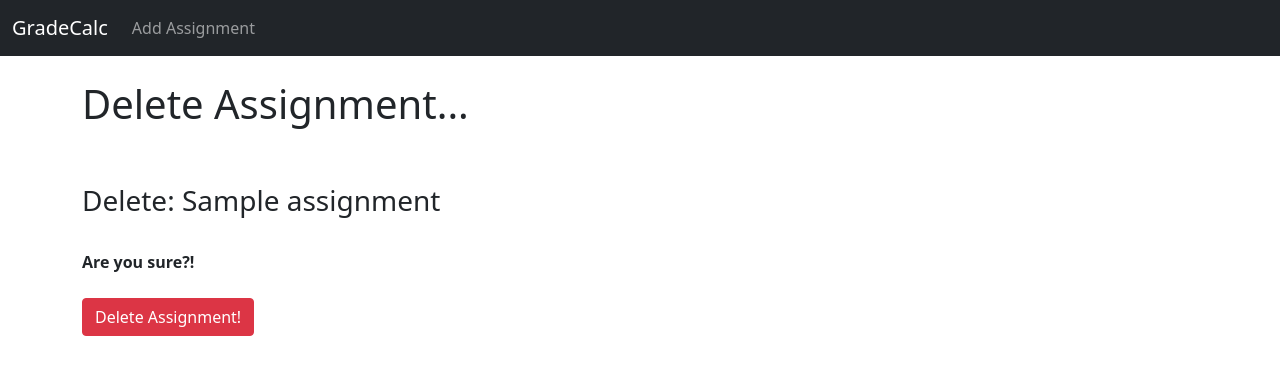
After one commit to jonathanwong110/WeightedAverage, a Django app: page /assignment/1/remove in a window 1280 px wide. The commit adds this page. Shown: the top 375 px of the page. Run offline with Django 4.2, Linux system fonts and the light colour scheme; tables that the repository leaves empty hold one stand-in row (values such as "Sample post").

Commit message:
assignments can now be deleted

```diff
--- /dev/null
+++ b/weightedaverage/myweightedaverage/templates/delete_assignment.html
@@ -0,0 +1,21 @@
+{% extends 'base.html' %}
+{% block title %}
+Delete Assignment!
+{% endblock %}
+{% block content %}
+
+
+<h1>Delete Assignment...</h1>
+<br/><br/>
+<h3>Delete: {{ assignment.name }}</h3>
+<br/>
+<div class="form-group">
+    <form method="POST">
+        {% csrf_token %}
+        <strong>Are you sure?!</strong>
+        <br/><br/>
+        <button class="btn btn-danger">Delete Assignment!</button>
+    </form>
+</div>
+
+{% endblock %}
--- a/weightedaverage/myweightedaverage/templates/home.html
+++ b/weightedaverage/myweightedaverage/templates/home.html
@@ -17,6 +17,12 @@
                 (Edit)
             </a>
         </small>
+        -
+        <small>
+            <a href="{% url 'delete_assignment' assignment.pk %}">
+                (Delete)
+            </a>
+        </small>
         <br/>
         <b>Grade: </b>{{ assignment.grade }}
         <b>Weight: </b>{{ assignment.weight }}
--- a/weightedaverage/myweightedaverage/urls.py
+++ b/weightedaverage/myweightedaverage/urls.py
@@ -1,6 +1,6 @@
 from django.urls import path
 # from . import views
-from .views import HomeView, AssignmentDetailView, AddAssignmentView, UpdateAssignmentView
+from .views import HomeView, AssignmentDetailView, AddAssignmentView, UpdateAssignmentView, DeleteAssignmentView
 
 urlpatterns = [
     # path('', views.home, name="home"),
@@ -8,4 +8,5 @@ urlpatterns = [
     path('assignment/<int:pk>', AssignmentDetailView.as_view(), name='assignment-detail'),
     path('add_assignment/', AddAssignmentView.as_view(), name='add_assignment'),
     path('assignment/edit/<int:pk>', UpdateAssignmentView.as_view(), name='update_assignment'),
+    path('assignment/<int:pk>/remove', DeleteAssignmentView.as_view(), name='delete_assignment'),
 ]
--- a/weightedaverage/myweightedaverage/views.py
+++ b/weightedaverage/myweightedaverage/views.py
@@ -1,7 +1,8 @@
 from django.shortcuts import render
-from django.views.generic import ListView, DetailView, CreateView, UpdateView
+from django.views.generic import ListView, DetailView, CreateView, UpdateView, DeleteView
 from .models import Assignment
 from .forms import AssignmentForm
+from django.urls import reverse_lazy
 
 
 # def home(request):
@@ -29,3 +30,9 @@ class UpdateAssignmentView(UpdateView):
     form_class = AssignmentForm
     template_name = 'update_assignment.html'
     # fields = '__all__'
+
+
+class DeleteAssignmentView(DeleteView):
+    model = Assignment
+    template_name = 'delete_assignment.html'
+    success_url = reverse_lazy('home')
```
Also changed, not shown: weightedaverage/myweightedaverage/templates/update_assignment.html (added, +18 -0 lines).
